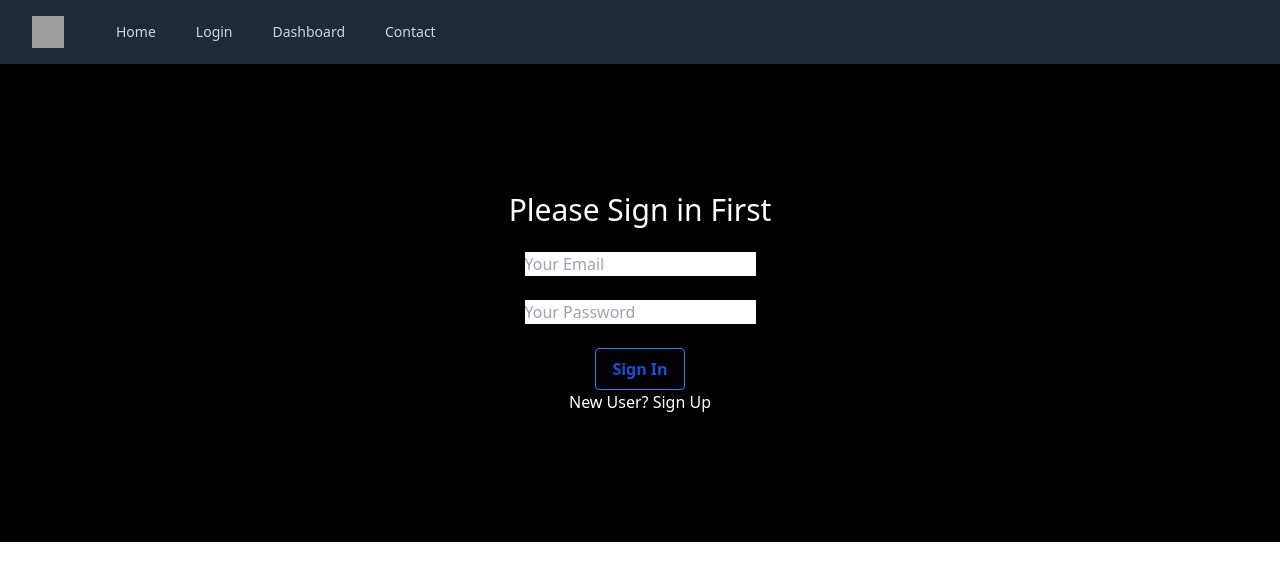
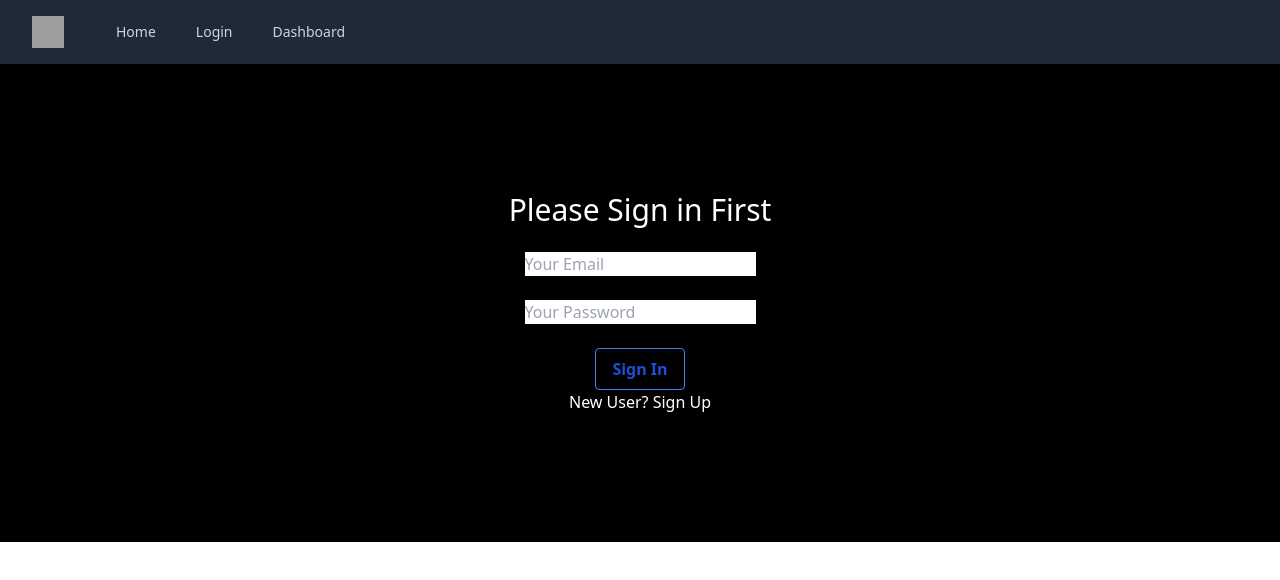
Before and after one commit to hasansiam45/blog-client, a React (Create React App) app: page /login in a window 1280 px wide. Shown: the top 580 px of the page. Built offline with nearby package versions, Linux system fonts and the light colour scheme; grey boxes are pictures that could not be loaded.

Commit message:
finished

```diff
--- a/src/App.js
+++ b/src/App.js
@@ -1,7 +1,6 @@
 import logo from './logo.svg';
 import Home from './components/Home/Home/Home';
 import Login from './components/Home/Login/Login';
-import Contact from './components/Home/Contact/Contact';
 import Dashboard from './components/Dashboard/Dashboard/Dashboard';
 import SingleBlog from './components/Home/SingleBlog/SingleBlog';
 import AddPost from './components/Dashboard/AddPost/AddPost';
@@ -51,11 +50,6 @@ function App() {
          <ManagePost></ManagePost>
         </PrivateRoute>
 
-        <Route path="/contact">
-         <Contact></Contact>
-        </Route>
-
-
           <Route path="/singleBlog/:id">
          <SingleBlog></SingleBlog>
         </Route>
--- a/src/components/Home/Contact/Contact.js
+++ /dev/null
@@ -1,12 +0,0 @@
-import React from 'react'
-import MyNavbar from '../MyNavbar/MyNavbar'
-const Contact = () => {
-    return (
-        <div>
-            <MyNavbar></MyNavbar>
-            <h1>I am contact</h1>
-        </div>
-    )
-}
-
-export default Contact
--- a/src/components/Home/MyNavbar/MyNavbar.js
+++ b/src/components/Home/MyNavbar/MyNavbar.js
@@ -37,11 +37,6 @@ function MyNavbar() {
                     Dashboard
                   </Link>
 
-                  <Link to="/contact"
-                    className="text-gray-300 hover:bg-gray-700 hover:text-white px-3 py-2 rounded-md text-sm font-medium"
-                  >
-                    Contact
-                  </Link>
 
                 </div>
               </div>
@@ -123,12 +118,6 @@ function MyNavbar() {
                   Dashboard
                 </Link>
 
-                <Link to="/contact"
-                  className="text-gray-300 hover:bg-gray-700 hover:text-white block px-3 py-2 rounded-md text-base font-medium"
-                >
-                  Contact
-                </Link>
-
 
               </div>
             </div>
```
